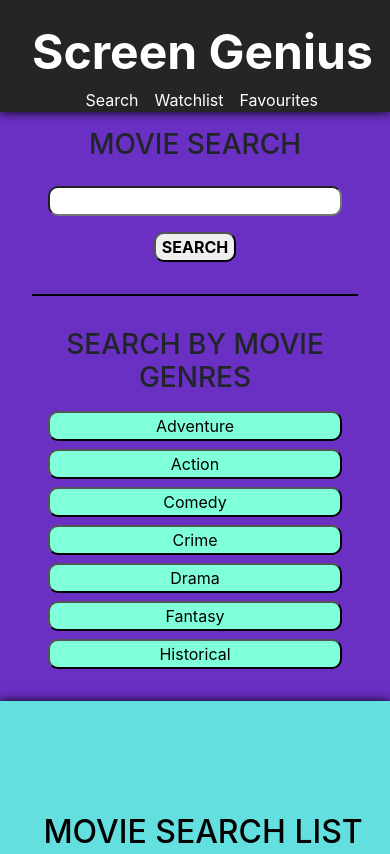
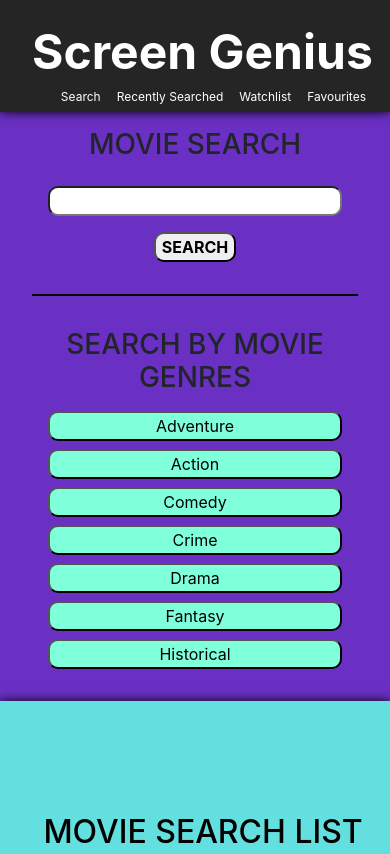
Before and after one commit to screen-genius/screen-genius.github.io, a plain HTML site: page index.html in a window 390 px wide. Shown: the top 854 px of the page. Drawn offline with nearby package versions, Linux system fonts and the light colour scheme.

Commit message:
update styling

```diff
--- a/assets/css/style.css
+++ b/assets/css/style.css
@@ -27,6 +27,12 @@ a:active {
     color: yellow;
     background-color: transparent;
     text-decoration: underline;
+}
+
+a:visited {
+    color: white;
+    background-color: transparent;
+    text-decoration: none;
 }
 
 /*---------------------------*/
@@ -398,8 +404,8 @@ img {
 
 .site-links-container {
     position: absolute;
-    padding-top: 2.5rem;
-    padding-right: 2rem;
+    padding-top: 4.5rem;
+    padding-right: 1rem;
 }
 
 
@@ -570,8 +576,8 @@ h2 {
 
 .site-links-container {
     position: absolute;
-    padding-top: 5rem;
-    padding-right: 4rem;
+    padding-top: 4.5rem;
+    padding-right: 1rem;
 }
 
 }
@@ -582,6 +588,15 @@ h2 {
 
 @media screen and (max-width: 400px) {
 
+.links {
+    font-size: .75rem;
+    padding: .25;
+}
+
+.site-links-container {
+    padding-top: 5rem;
+    padding-right: 1rem;
+}
 
 .footer {
     display: none;
--- a/index.html
+++ b/index.html
@@ -28,7 +28,7 @@ genre-historical-->
 
 <!-- LEFT PANEL OF PAGE (search bar and genre selection)-->
     <div class="grid-1">
-        <div class="left-panel">
+        <div id="search-results" class="left-panel">
                 <h3>MOVIE SEARCH</h3>
             <input type="text" class="search-bar"></input>
             <button type="submit" class="submit">SEARCH</button>
@@ -56,6 +56,9 @@ genre-historical-->
                             <a href="#search-results">Search</a>
                         </li>
                         <li class="links">
+                            <a href="#recent-results">Recently Searched</a>
+                        </li>
+                        <li class="links">
                             <a href="#watchlist-results">Watchlist</a>
                         </li>
                         <li class="links">
@@ -72,7 +75,7 @@ genre-historical-->
             <div class="content">
                 <div class="main-body">
 <!-- SEARCH LIST-->
-                    <div id="search-results" class="movie-container">
+                    <div id="recent-results" class="movie-container">
                         <h2>MOVIE SEARCH LIST</h2>
                         <div class="movie-results">
 <!-- SEARCH RESULTS-->
```
